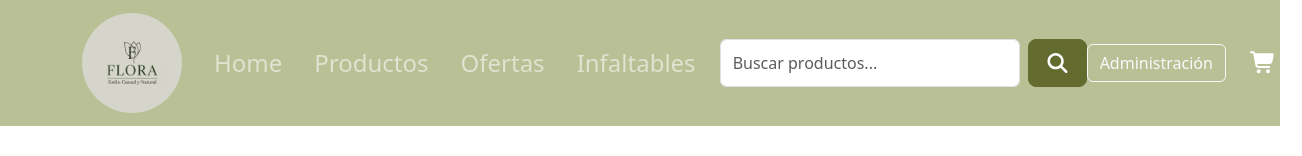
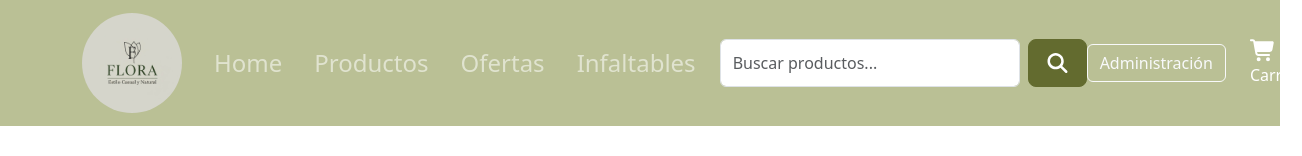
Before and after one commit to ItsFlorencia/ProyectoFinal25235-GFC, a React (Vite) app: page /infaltables in a window 1280 px wide. Shown: the top 156 px of the page, 1302 px wide, since content can reach past the window. Built offline with nearby package versions, Linux system fonts and the light colour scheme; no server answers.

Commit message:
Cambio carrito

```diff
--- a/src/components/Footer.jsx
+++ b/src/components/Footer.jsx
@@ -24,7 +24,7 @@ const Footer = () => {
 
 
           <Col md={4} className="text-center">
-            <p className="mb-0">Redes Sociales</p>
+            <p className="mb-3">Redes Sociales</p>
             <div>
               <a href="#" className="text-white me-3">
                 <i className="fa fa-facebook fa-2x"></i>
--- a/src/components/Header.css
+++ b/src/components/Header.css
@@ -21,3 +21,7 @@
   background-color: #3D4127 !important;
   border-color: #4A5126 !important;
 }
+
+.no-underline {
+  text-decoration: none;
+}
--- a/src/components/Header.jsx
+++ b/src/components/Header.jsx
@@ -46,8 +46,10 @@ const Header = () => {
             <Button variant="outline-light" as={Link} to="/administracion" className="me-4">
               Administración
             </Button>
-            <Link to="/carrito" className="text-white">
-              <FontAwesomeIcon icon={faShoppingCart} size="lg" />
+            <Link to="/carrito"
+            className="text-white no-underline" >
+            <FontAwesomeIcon icon={faShoppingCart} size="lg" />
+            Carrito
             </Link>
           </div>
         </Nav>
```
